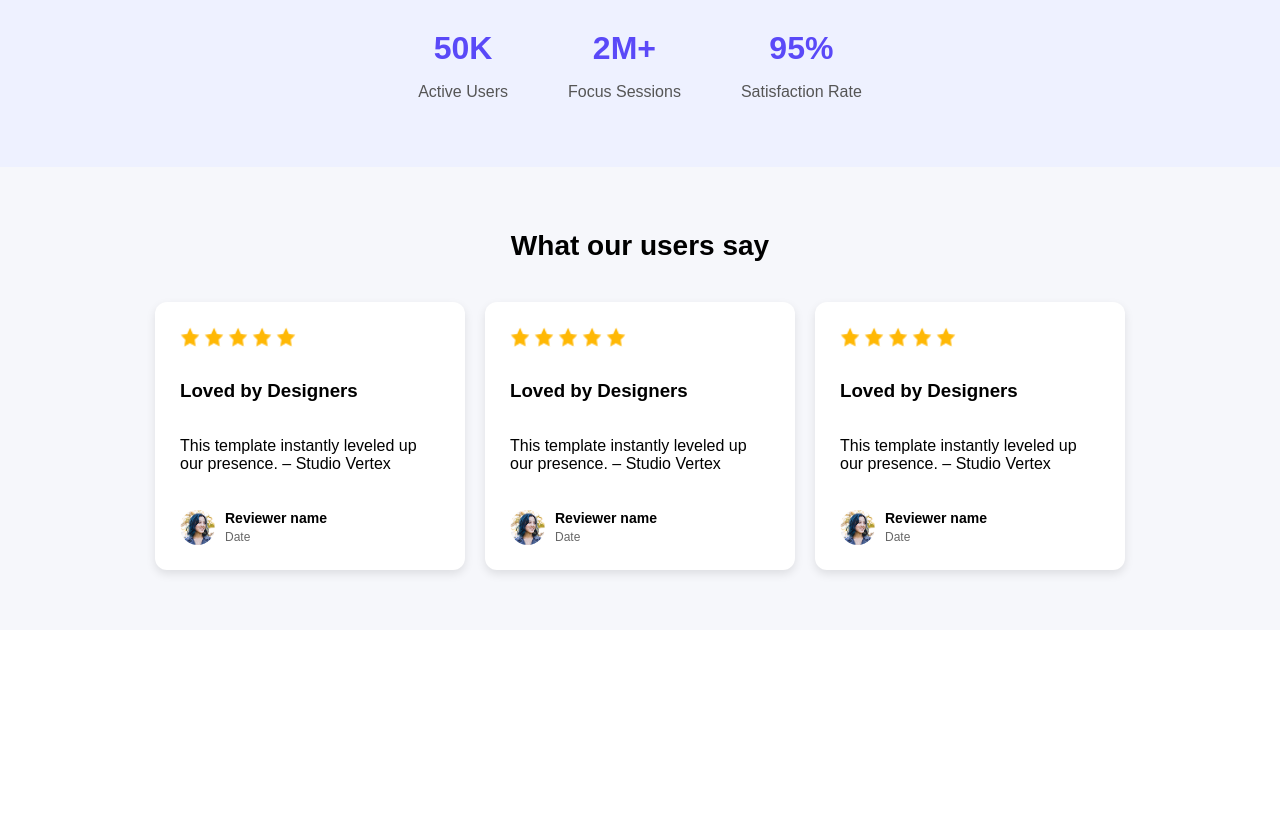
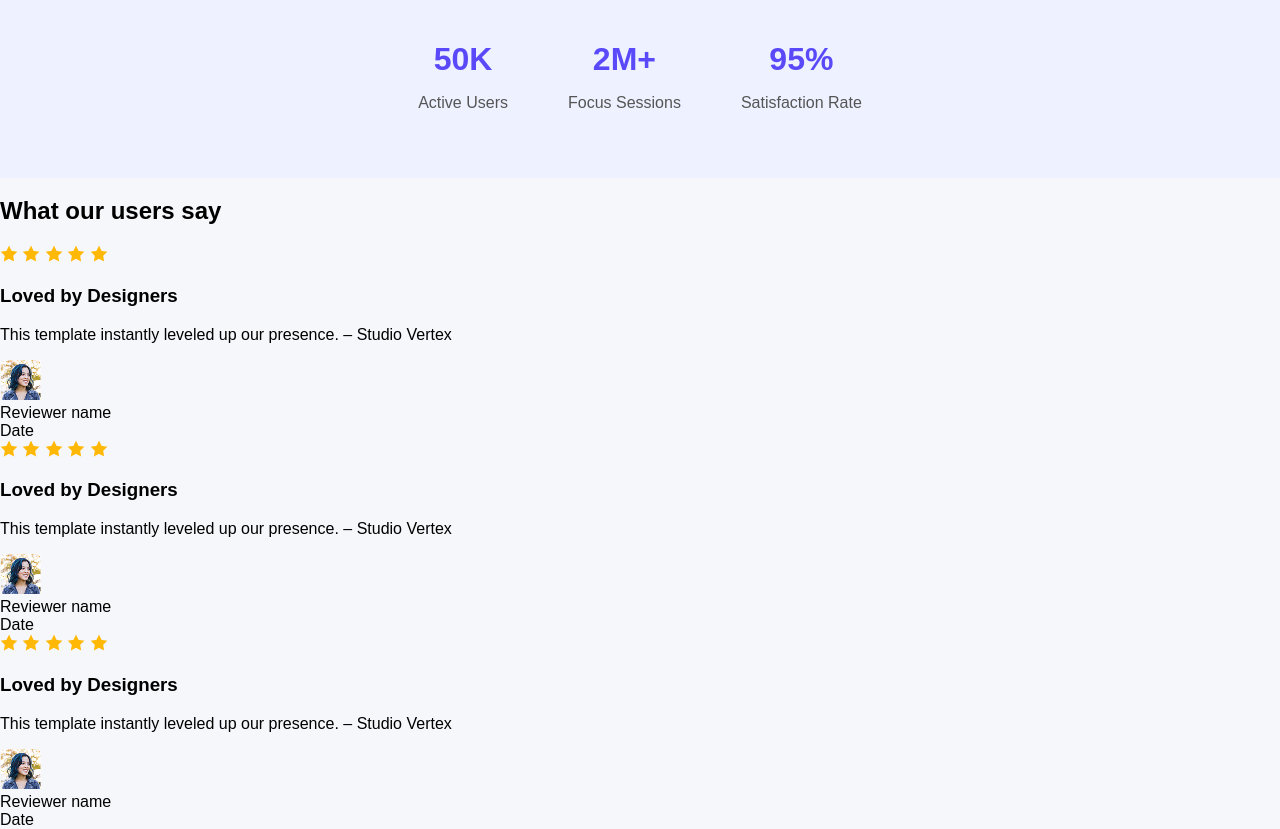
Before and after one commit to mdshorifulislam124/project1, a plain HTML site: page index.html in a window 1280 px wide. Shown: the part 1380-2209 px from the top of the page. Before the commit the page ends 2010 px from the top, so only its background shows below. Drawn offline with Linux system fonts and the light colour scheme.

Commit message:
First commit (new)

```diff
--- a/style.css
+++ b/style.css
@@ -1,16 +1,3 @@
-<<<<<<< HEAD
-=======
-
-
-.raleway-normal {
-  font-family: "Raleway", sans-serif;
-  font-optical-sizing: auto;
-  font-style: normal;
-}
-
-
-
->>>>>>> 759a196 (Initial commit)
 /* nav style */
 
 nav{
@@ -129,89 +116,4 @@ main  {
 .stat-box p {
   font-size: 16px;
   color: #555;
-<<<<<<< HEAD
 }
-=======
-}
-
-
-
-
-/* ===== review card design ===== */
-
-
-/* Reset some default browser styles */
-body {
-  margin: 0;
-  font-family: Arial, sans-serif;
-  background-color: #f7f9fc;
-  color: #333;
-}
-
-.testimonials {
-  padding: 40px 20px;
-  text-align: center;
-}
-
-.testimonials h2 {
-  font-size: 28px;
-  margin-bottom: 40px;
-}
-
-/* Layout for the testimonial cards */
-.testimonial-container {
-  display: flex;
-  justify-content: center;
-  gap: 20px;                 /* space between cards */
-  flex-wrap: wrap;           /* stack on small screens */
-}
-
-.testimonial {
-  background: #fff;
-  border-radius: 12px;
-  padding: 25px;
-  width: 260px;
-  box-shadow: 0 4px 10px rgba(0,0,0,0.1);
-  display: flex;
-  flex-direction: column;
-  justify-content: space-between;
-  margin-bottom: 20px;
-  text-align: left;       /* space at bottom */
-}
-
-/* Star icons row */
-.stars {
-  display: flex;
-  gap: 4px;
-  margin-bottom: 15px;
-}
-.stars img {
-  width: 20px;
-  height: 20px;
-}
-
-/* Reviewer info with photo + text */
-.reviewer {
-  display: flex;
-  align-items: center;       /* vertically center image & text */
-  gap: 10px;
-  margin-top: 20px;
-}
-
-.avatar {
-  width: 35px;
-  height: 35px;
-  border-radius: 50%;
-  object-fit: cover;
-}
-
-.name {
-  font-weight: bold;
-  font-size: 14px;
-}
-
-.date {
-  font-size: 12px;
-  color: #666;
-}
->>>>>>> 759a196 (Initial commit)
```
